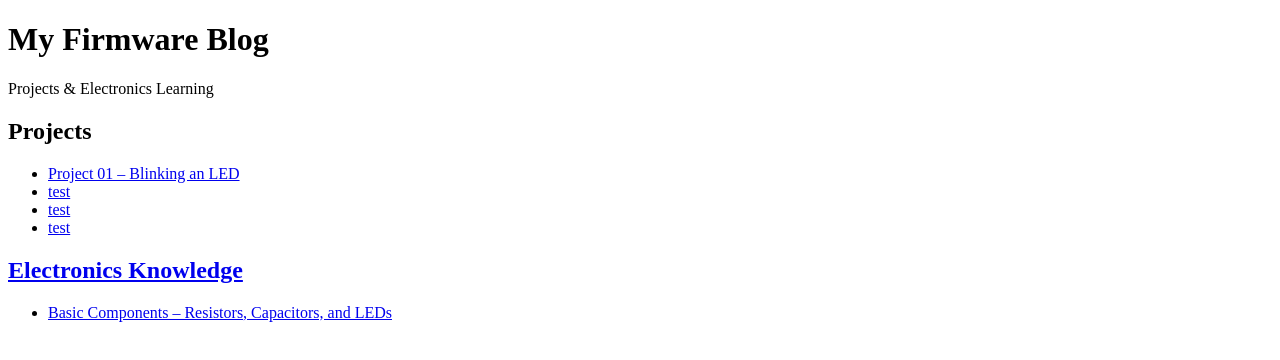
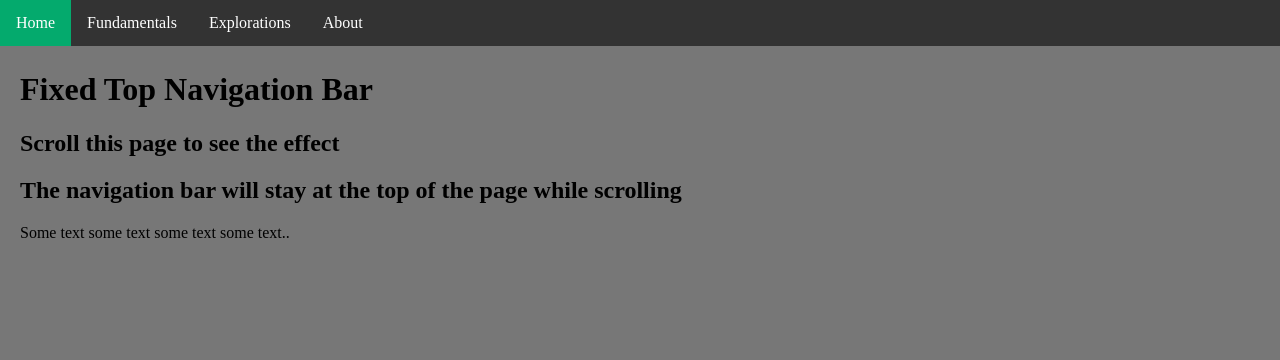
Before and after one commit to MyProjects-fw/Web, a plain HTML site: page index.html in a window 1280 px wide. Shown: the top 360 px of the page. Drawn offline with Linux system fonts and the light colour scheme; files that its build step writes are made by us from their sources.

Commit message:
Update index.html

```diff
--- a/index.html
+++ b/index.html
@@ -1,37 +1,58 @@
 <!DOCTYPE html>
-<html lang="en">
+<html>
 <head>
-  <meta charset="UTF-8">
-  <title>My Firmware Blog</title>
-  <link rel="stylesheet" href="style.css">
+<style>
+body {margin:0;}
+
+ul {
+  list-style-type: none;
+  margin: 0;
+  padding: 0;
+  overflow: hidden;
+  background-color: #333;
+  position: fixed;
+  top: 0;
+  width: 100%;
+}
+
+li {
+  float: left;
+}
+
+li a {
+  display: block;
+  color: white;
+  text-align: center;
+  padding: 14px 16px;
+  text-decoration: none;
+}
+
+li a:hover:not(.active) {
+  background-color: #111;
+}
+
+.active {
+  background-color: #04AA6D;
+}
+</style>
 </head>
 <body>
-  <header>
-    <h1>My Firmware Blog</h1>
-    <p>Projects & Electronics Learning</p>
-  </header>
 
-  <main class="container">
-    <div class="grid">
-      <section class="card">
-        <h2>Projects</h2>
-        <ul class="project-list">
-          <li><a href="project01.html">Project 01 – Blinking an LED</a></li>
-          <li><a href="project02.html">test
-<li><a href="project03.html">test
-  <li><a href="project04.html">test
-          <!-- Add more projects here -->
-        </ul>
-      </section>
+<ul>
+  <li><a class="active" href="#home">Home</a></li>
+  <li><a href="#news">Fundamentals</a></li>
+  <li><a href="#contact">Explorations</a></li>
+  <li><a href="#about">About</a></li>
+</ul>
 
-      <section class="card">
-        <h2>Electronics Knowledge</h2>
-        <ul class="project-list">
-          <li><a href="electronics01.html">Basic Components – Resistors, Capacitors, and LEDs</a></li>
-          <!-- Add more theory posts here -->
-        </ul>
-      </section>
-    </div>
-  </main>
+<div style="padding:20px;margin-top:30px;background-color:#777;height:1500px;">
+  <h1>Fixed Top Navigation Bar</h1>
+  <h2>Scroll this page to see the effect</h2>
+  <h2>The navigation bar will stay at the top of the page while scrolling</h2>
+
+
+  <p>Some text some text some text some text..</p>
+</div>
+
 </body>
 </html>
```
